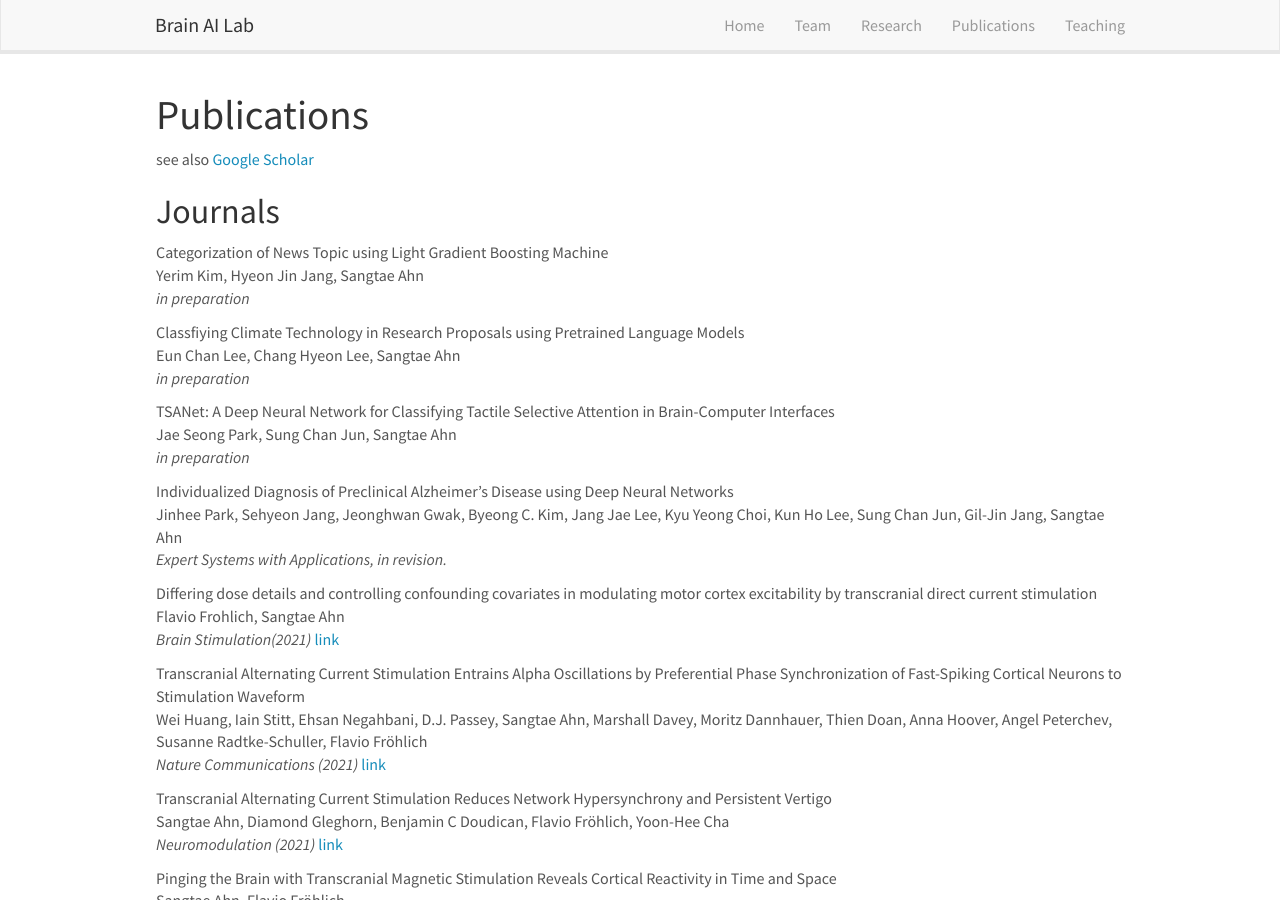
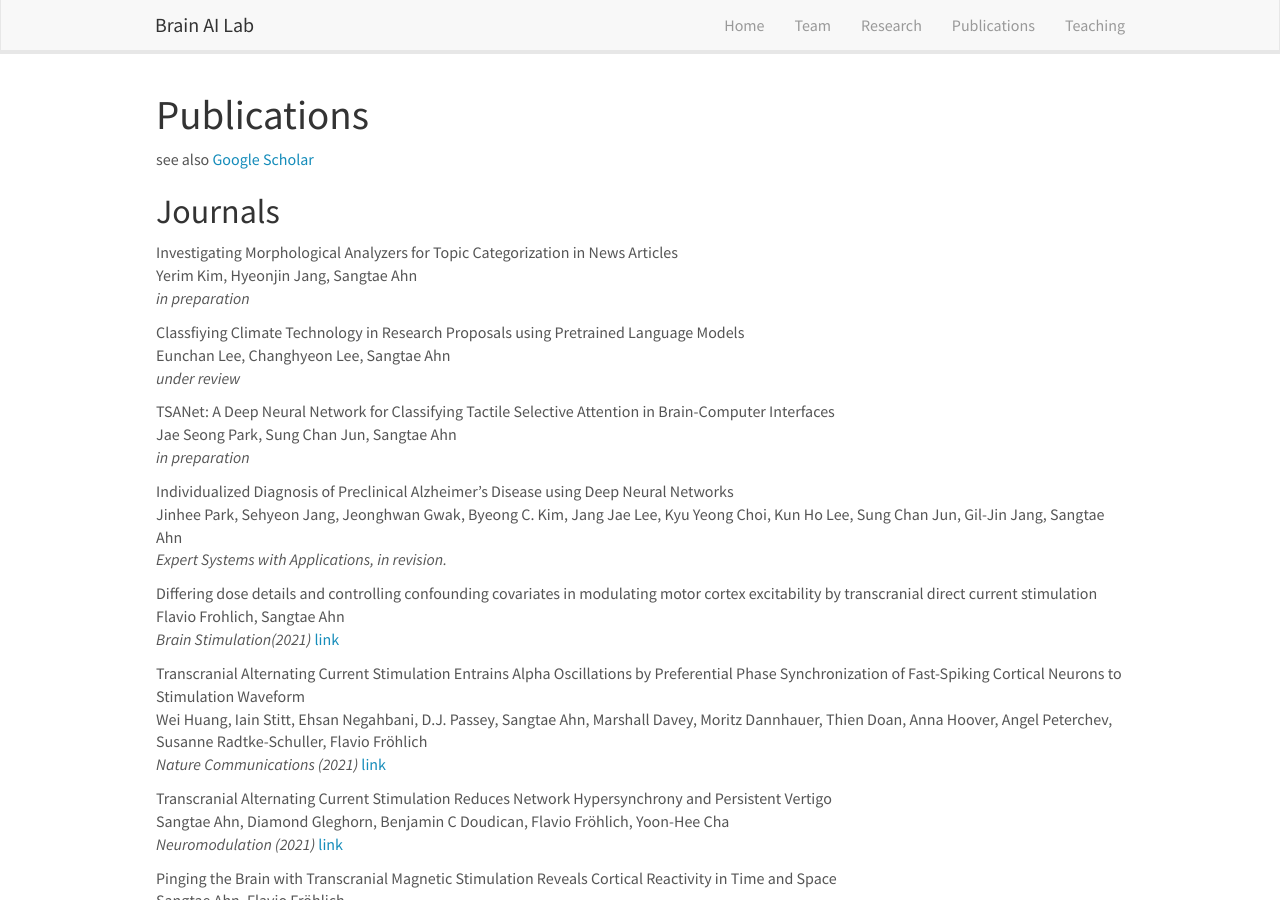
Before and after one commit to KNU-BrainAI/knu-brainai.github.io, a Jekyll site: the page built from _pages/publications.md, in a window 1280 px wide and 900 px high. Built offline with Jekyll 4.4.1, drawn with Linux system fonts in a browser that asks for light colours; nearby versions of some CDN libraries.

Commit message:
Update publist.yml

```diff
--- a/_data/publist.yml
+++ b/_data/publist.yml
@@ -1,10 +1,10 @@
-- title: "Categorization of News Topic using Light Gradient Boosting Machine"
-  authors: Yerim Kim, Hyeon Jin Jang, Sangtae Ahn
+- title: "Investigating Morphological Analyzers for Topic Categorization in News Articles"
+  authors: Yerim Kim, Hyeonjin Jang, Sangtae Ahn
   journal: in preparation
 
 - title: "Classfiying Climate Technology in Research Proposals using Pretrained Language Models"
-  authors: Eun Chan Lee, Chang Hyeon Lee, Sangtae Ahn
-  journal: in preparation
+  authors: Eunchan Lee, Changhyeon Lee, Sangtae Ahn
+  journal: under review
 
 - title: "TSANet: A Deep Neural Network for Classifying Tactile Selective Attention in Brain-Computer Interfaces"
   authors: Jae Seong Park, Sung Chan Jun, Sangtae Ahn
```
